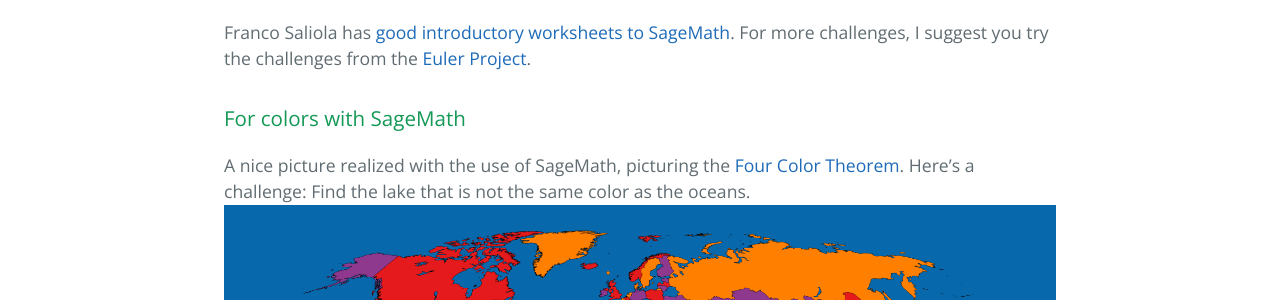
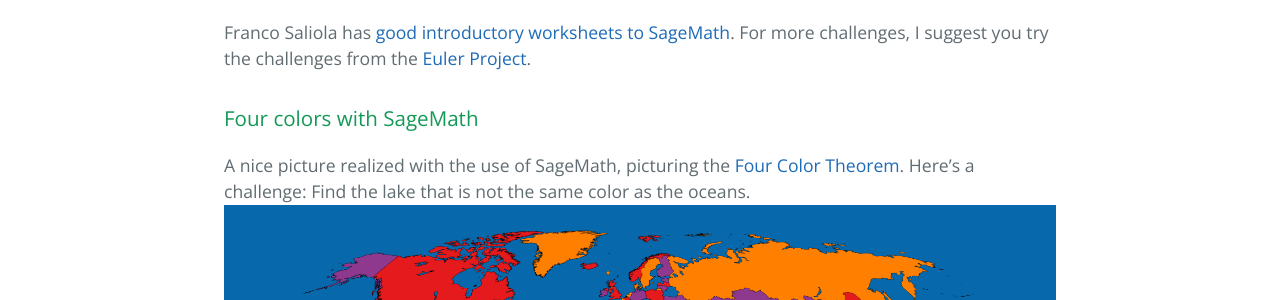
Before and after one commit to nadialafreniere/nadialafreniere.github.io, a Jekyll site: the page built from sage_en.md, in a window 1280 px wide. Shown: the part 1063-1363 px from the top of the page. Built offline with Jekyll 4.4.1, drawn with Linux system fonts in a browser that asks for light colours; our own code applies the rules of GitHub Pages for plain Markdown files.

Commit message:
Fixed a typo

```diff
--- a/sage_en.md
+++ b/sage_en.md
@@ -21,7 +21,7 @@ For the solutions to these worksheets, email me.
 
 Franco Saliola has [good introductory worksheets to SageMath](http://lacim.uqam.ca/~saliola/sage/tutorials/). For more challenges, I suggest you try the challenges from the [Euler Project](https://projecteuler.net/).
 
-### For colors with SageMath
+### Four colors with SageMath
 A nice picture realized with the use of SageMath, picturing the [Four Color Theorem](https://en.wikipedia.org/wiki/Four_color_theorem). Here's a challenge: Find the lake that is not the same color as the oceans.
 ![The Four Color Theorem on a Wolrd Map](4couleurs.png)
 
```
